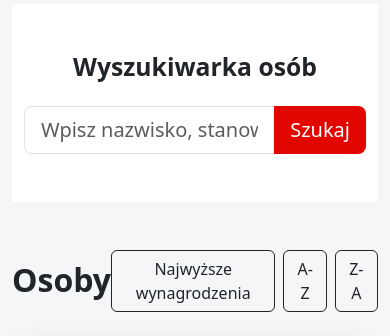
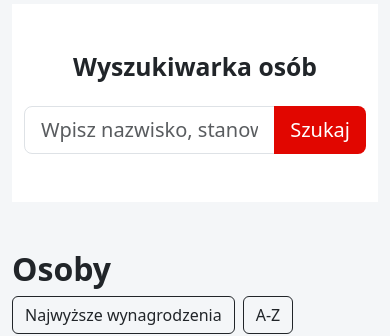
Before and after one commit to nekkess/znajdz-kolesia, a Django app: page / in a window 390 px wide. Shown: the part 1180-1516 px from the top of the page. Run offline with Django 5.2, Linux system fonts and the light colour scheme; data comes from the database, SQL or seed files in the repository.

Commit message:
fix mobile layout: navbar overlap, broken sort buttons, oversized map
- base.html: body always gets padding-top for the fixed navbar
  (previously skipped on the home page, so hero and the sections
  right after it rendered underneath the nav); hero compensates
  with a negative margin to keep its full-bleed look
- base.html: mobile nav had a stray <li> outside any <ul>/<div> and
  a mismatched closing </ul>, which pushed "Wspieraj projekt" out
  of the red nav dropdown on mobile
- home.html: "Osoby" heading + sort buttons didn't wrap, overlapping
  on narrow screens; also the A-Z button linked to sort=name while
  the view only checked sort=="az", so it silently did nothing.
  Merged A-Z/Z-A into one toggle button (views.py now passes `sort`
  to the template so it knows which direction to link to next)
- mapa.html: map was a fixed 700px tall on all screens; capped at
  400px on mobile so it fits under the search bar

```diff
--- a/osoby/views.py
+++ b/osoby/views.py
@@ -104,6 +104,7 @@ def home(request):
             "query": query,
             "count": people.count(),
             "salary_sum": salary_sum,
+            "sort": sort,
         }
     )
 
--- a/templates/base.html
+++ b/templates/base.html
@@ -21,7 +21,7 @@
     background:#f4f6f8;
 }
 
-body:not(.home-page){
+body{
     padding-top:120px;
 }
 
@@ -296,13 +296,13 @@ body:not(.home-page){
 
 
 </div>
-<li class="nav-item ms-3">
+<div class="nav-item ms-3">
     <a href="/wspieraj/"
        class="support-btn">
         ❤️ Wspieraj projekt
     </a>
-</li>
-        </ul>
+</div>
+        </div>
 
 
 </div>
--- a/templates/home.html
+++ b/templates/home.html
@@ -43,6 +43,7 @@ Tracker Kolesiostwa
 
        .hero {
     height: 100vh;
+    margin-top: -120px;
 
     background-image:
 linear-gradient(
@@ -353,26 +354,22 @@ document.body.classList.add("home-page");
 
 
 
-    <div class="d-flex justify-content-between align-items-center mb-4">
+    <div class="d-flex flex-wrap justify-content-between align-items-center gap-2 mb-4">
 
     <h2 class="section-title mb-0">
         Osoby
     </h2>
 
-    <div class="d-flex gap-2">
+    <div class="d-flex flex-wrap gap-2">
 
         <a href="?q={{ query }}&sort=salary#wyszukiwarka"
    class="btn btn-outline-dark">
     Najwyższe wynagrodzenia
 </a>
 
-<a href="?q={{ query }}&sort=name#wyszukiwarka"
+<a href="?q={{ query }}&sort={% if sort == 'az' %}za{% else %}az{% endif %}#wyszukiwarka"
    class="btn btn-outline-dark">
-    A-Z
-</a>
-<a href="?sort=za#wyszukiwarka"
-   class="btn btn-outline-dark">
-    Z-A
+    A-Z {% if sort == 'az' %}↓{% elif sort == 'za' %}↑{% endif %}
 </a>
     </div>
 
--- a/templates/mapa.html
+++ b/templates/mapa.html
@@ -103,6 +103,12 @@ Mapa Kolesi
 .map-search input{
     height: 56px;
     font-size: 1.1rem;
+}
+
+@media (max-width: 768px) {
+    #map {
+        height: 400px !important;
+    }
 }
 
 
```
